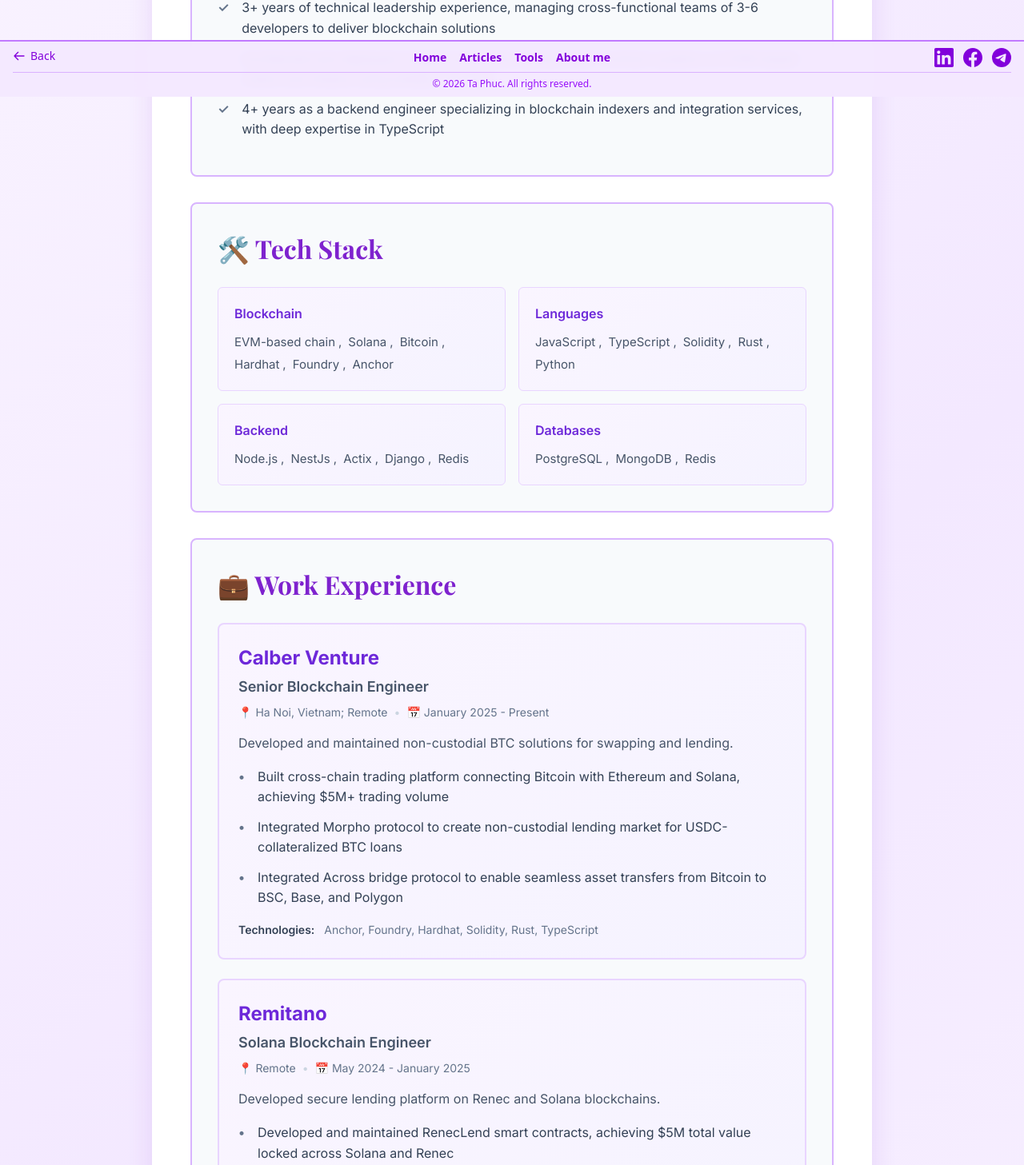
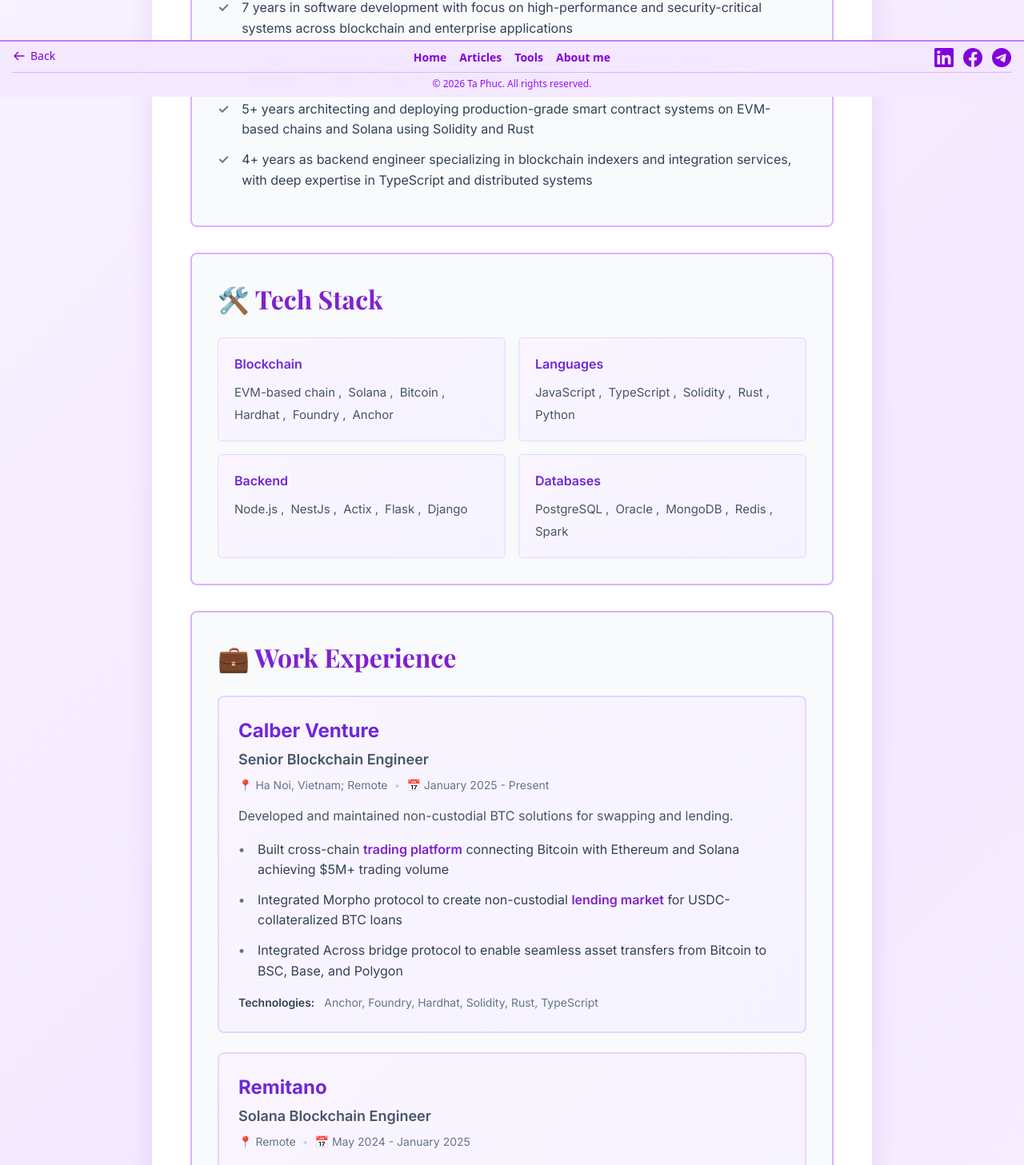
Before and after one commit to anhoangphuc/ptbh-blog, a SvelteKit app: page /about in a window 1280 px wide. Shown: the part 679-2136 px from the top of the page at 80% size. Built offline with nearby package versions, Linux system fonts and the light colour scheme.

Commit message:
feat(about): add link in achievement

```diff
--- a/src/routes/about/+page.svelte
+++ b/src/routes/about/+page.svelte
@@ -1,5 +1,10 @@
 <script lang="ts">
 	import '$lib/styles/article.css';
+
+	// Type definitions for achievements with links
+	type AchievementLink = { text: string; url: string };
+	type AchievementPart = string | AchievementLink;
+	type Achievement = string | AchievementPart[];
 
 	// CV Data Structure - Replace with your actual information
 	const cv = {
@@ -18,15 +23,16 @@
 				', delivering secure and scalable decentralized solutions.'
 		},
 		careerHighlights: [
-			'3+ years of technical leadership experience, managing cross-functional teams of 3-6 developers to deliver blockchain solutions',
-			'Architected and deployed multiple production-grade smart contract systems on EVM-based chains and Solana using Solidity and Rust',
-			'4+ years as a backend engineer specializing in blockchain indexers and integration services, with deep expertise in TypeScript'
+			'7 years in software development with focus on high-performance and security-critical systems across blockchain and enterprise applications',
+			'3+ years of technical leadership experience, managing cross-functional teams of 3-6 developers to deliver production blockchain solutions',
+			'5+ years architecting and deploying production-grade smart contract systems on EVM-based chains and Solana using Solidity and Rust',
+			'4+ years as backend engineer specializing in blockchain indexers and integration services, with deep expertise in TypeScript and distributed systems'
 		],
 		techStack: {
 			blockchain: ['EVM-based chain', 'Solana', 'Bitcoin', 'Hardhat', 'Foundry', 'Anchor'],
 			languages: ['JavaScript', 'TypeScript', 'Solidity', 'Rust', 'Python'],
-			backend: ['Node.js', 'NestJs', 'Actix', 'Django', 'Redis'],
-			databases: ['PostgreSQL', 'MongoDB', 'Redis']
+			backend: ['Node.js', 'NestJs', 'Actix', 'Flask', 'Django'],
+			databases: ['PostgreSQL', 'Oracle', 'MongoDB', 'Redis', 'Spark']
 		},
 		workExperience: [
 			{
@@ -37,10 +43,19 @@
 				description:
 					'Developed and maintained non-custodial BTC solutions for swapping and lending.',
 				achievements: [
-					'Built cross-chain trading platform connecting Bitcoin with Ethereum and Solana, achieving $5M+ trading volume',
-					'Integrated Morpho protocol to create non-custodial lending market for USDC-collateralized BTC loans',
+					[
+						'Built cross-chain ',
+						{ text: 'trading platform', url: 'https://app.optimex.com/' },
+						' connecting Bitcoin with Ethereum and Solana',
+						' achieving $5M+ trading volume'
+					],
+					[
+						'Integrated Morpho protocol to create non-custodial ',
+						{ text: 'lending market', url: 'https://app-lending.optimex.com/' },
+						' for USDC-collateralized BTC loans'
+					],
 					'Integrated Across bridge protocol to enable seamless asset transfers from Bitcoin to BSC, Base, and Polygon'
-				],
+				] as Achievement[],
 				technologies: ['Anchor', 'Foundry', 'Hardhat', 'Solidity', 'Rust', 'TypeScript']
 			},
 			{
@@ -51,10 +66,22 @@
 				period: 'May 2024 - January 2025',
 				description: 'Developed secure lending platform on Renec and Solana blockchains.',
 				achievements: [
-					'Developed and maintained RenecLend smart contracts, achieving $5M total value locked across Solana and Renec',
+					[
+						'Developed and maintained ',
+						{ text: 'RenecLend', url: 'https://lend.renec.org/home' },
+						' smart contracts, achieving $5M total value locked across Solana and Renec'
+					],
 					'Engineered NFT management system with Merkle Root validation for mass airdrops, reducing costs by 2 SOL per 1,000 users',
-					'Built backend infrastructure for Solana integration with HTTP endpoints for smart contract interaction and data retrieval'
-				],
+					'Built backend infrastructure for Solana integration with HTTP endpoints for smart contract interaction and data retrieval',
+					[
+						'Built a high-performance ',
+						{
+							text: 'Jupiter trading bot',
+							url: 'https://github.com/PTBH-personal-project/jupiter-bot'
+						},
+						' for stop limit trading'
+					]
+				] as Achievement[],
 				technologies: ['Anchor', 'Rust', 'Node.js', 'PostgreSQL', 'TypeScript', 'Svelte']
 			},
 			{
@@ -71,7 +98,7 @@
 					'Built scalable blockchain indexer for Metaverse Starter launchpad with automated user ranking based on staking history',
 					'Redesigned Wombat Exchange protocol for Solana compatibility, transforming stable swap AMM architecture',
 					'Engineered web-based ERP system for manufacturing with real-time order management and worker tracking'
-				],
+				] as Achievement[],
 				technologies: [
 					'Solidity',
 					'Rust',
@@ -96,7 +123,7 @@
 					'Optimized ETL workflows and data architecture, improving Appsflyer reporting performance 6x (60 to 10 minutes)',
 					'Built data pipeline architecture with efficient ETL processes for enterprise business analytics',
 					'Designed department-wide messaging system with automated notifications across SMS, email, and Telegram'
-				],
+				] as Achievement[],
 				technologies: ['Python', 'Scala', 'Oracle', 'PostgreSQL', 'Spark', 'Hadoop']
 			}
 		]
@@ -242,7 +269,26 @@
 								{#each job.achievements as achievement}
 									<li class="cv-list-item">
 										<span class="bullet">•</span>
-										<span>{achievement}</span>
+										<span>
+											{#if typeof achievement === 'string'}
+												{achievement}
+											{:else if Array.isArray(achievement)}
+												{#each achievement as part}
+													{#if typeof part === 'string'}
+														{part}
+													{:else}
+														<a
+															href={part.url}
+															target="_blank"
+															rel="noopener noreferrer"
+															class="achievement-link"
+														>
+															{part.text}
+														</a>
+													{/if}
+												{/each}
+											{/if}
+										</span>
 									</li>
 								{/each}
 							</ul>
@@ -604,6 +650,26 @@
 		margin-bottom: 1rem;
 	}
 
+	.achievement-link {
+		color: rgb(126, 34, 206);
+		text-decoration: none;
+		font-weight: 600;
+		border-bottom: 1px solid transparent;
+		transition: border-bottom-color 0.2s;
+	}
+
+	.achievement-link:hover {
+		border-bottom-color: rgb(126, 34, 206);
+	}
+
+	:global(.dark) .achievement-link {
+		color: rgb(216, 180, 254);
+	}
+
+	:global(.dark) .achievement-link:hover {
+		border-bottom-color: rgb(216, 180, 254);
+	}
+
 	.work-technologies {
 		font-size: 0.875rem;
 		color: #475569;
```
